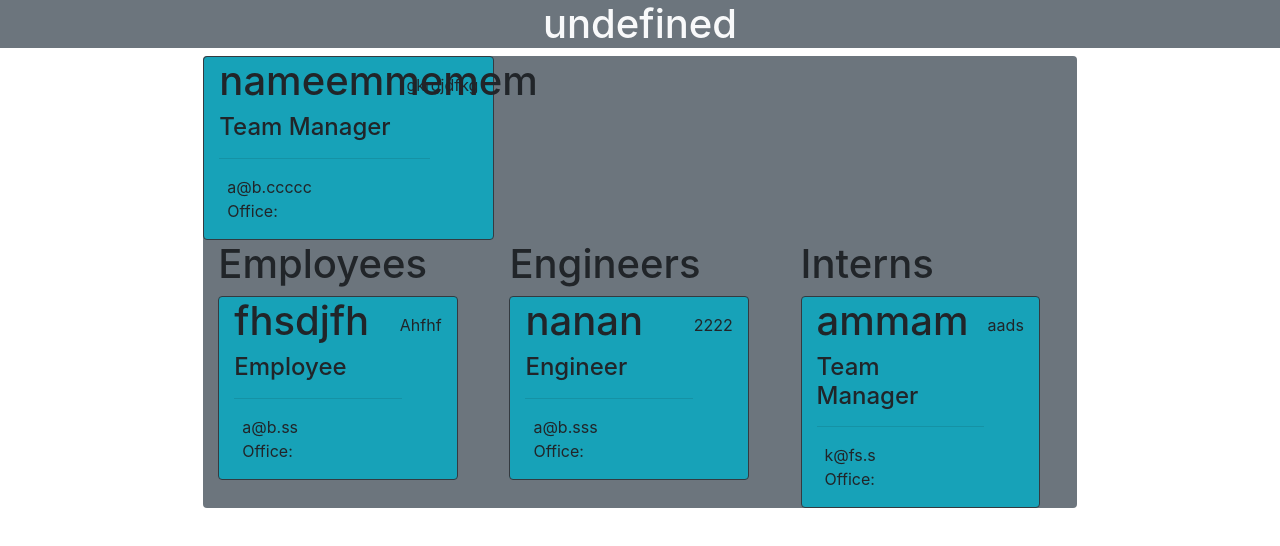
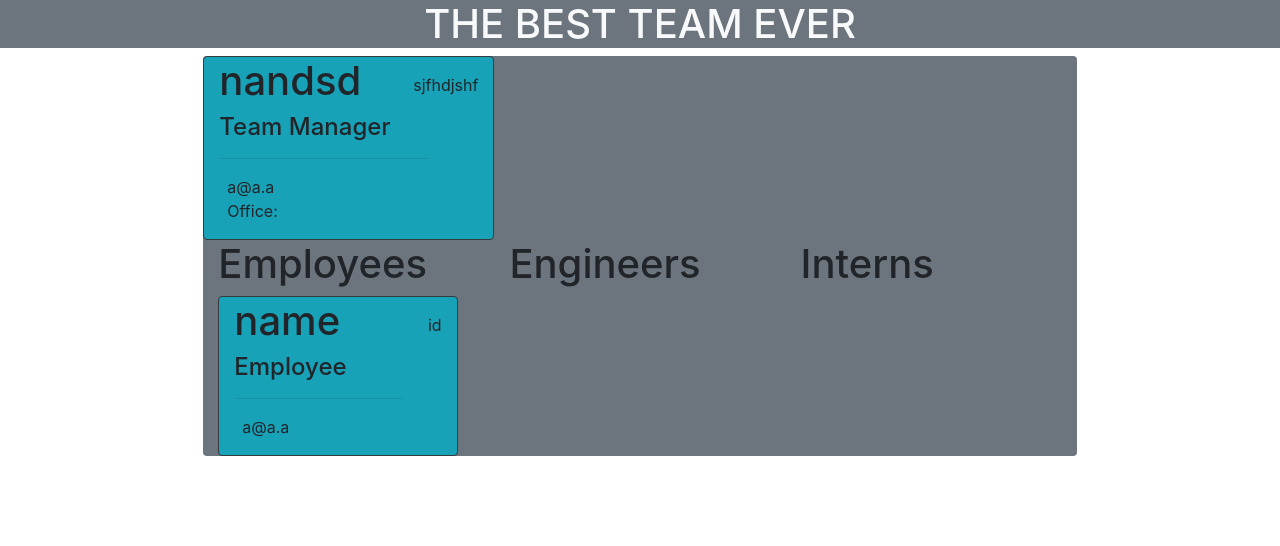
Before and after one commit to AZGchip/Team_Manager, a website: page Develop/team.html in a window 1280 px wide. Drawn offline with nearby package versions, Linux system fonts and the light colour scheme.

Commit message:
fixed issue with team being undifined. added office number to template literal

```diff
--- a/Develop/team.html
+++ b/Develop/team.html
@@ -17,7 +17,7 @@
 <body>
     <div class="row">
         <div class="col-12">
-            <h1 class="text-center bg-secondary text-light ">undefined</h1>
+            <h1 class="text-center bg-secondary text-light ">THE BEST TEAM EVER</h1>
         </div>
     </div>
     <div class="row containter">
@@ -26,16 +26,16 @@
                         <div class="col-4  bg-info border border-dark rounded">
                             <div class="row">
                                 <div class="col-10">
-                                    <h1>nameemmemem</h1>
+                                    <h1>nandsd</h1>
                                     <h4>Team Manager</h4>
                                     <hr>
                                     <ul class="pl-2">
-                                        <li>a@b.ccccc</li>
+                                        <li>a@a.a</li>
                                         <li>Office:</li>
                                     </ul>
                                 </div>
                                 <div class="col-2">
-                                    <p class="pt-3 float-right">gkrgjdfkg</p>
+                                    <p class="pt-3 float-right">sjfhdjshf</p>
                                 </div>
                                 <p></p>
                             </div>
@@ -51,16 +51,15 @@
                         <div class="col-11  bg-info border border-dark rounded">
                             <div class="row">
                                 <div class="col-10">
-                                    <h1>fhsdjfh</h1>
+                                    <h1>name</h1>
                                     <h4>Employee</h4>
                                     <hr>
                                     <ul class="pl-2">
-                                        <li>a@b.ss</li>
-                                        <li>Office:</li>
+                                        <li>a@a.a</li>
                                     </ul>
                                 </div>
                                 <div class="col-2">
-                                    <p class="pt-3 float-right">Ahfhf</p>
+                                    <p class="pt-3 float-right">id</p>
                                 </div>
                                 <p></p>
                             </div>
@@ -71,46 +70,10 @@
                 <div class="col-md-4">
                     <h1>Engineers</h1>
 
-                        <div class="col-11  bg-info border border-dark rounded">
-                            <div class="row">
-                                <div class="col-10">
-                                    <h1>nanan</h1>
-                                    <h4>Engineer</h4>
-                                    <hr>
-                                    <ul class="pl-2">
-                                        <li>a@b.sss</li>
-                                        <li>Office:</li>
-                                    </ul>
-                                </div>
-                                <div class="col-2">
-                                    <p class="pt-3 float-right">2222</p>
-                                </div>
-                                <p></p>
-                            </div>
-                        </div>
-
                 </div>
                 <!-- column 3 -->
                 <div class="col-md-4">
                     <h1>Interns</h1>
-
-                        <div class="col-11  bg-info border border-dark rounded">
-                            <div class="row">
-                                <div class="col-10">
-                                    <h1>ammam</h1>
-                                    <h4>Team Manager</h4>
-                                    <hr>
-                                    <ul class="pl-2">
-                                        <li>k@fs.s</li>
-                                        <li>Office:</li>
-                                    </ul>
-                                </div>
-                                <div class="col-2">
-                                    <p class="pt-3 float-right">aads</p>
-                                </div>
-                                <p></p>
-                            </div>
-                        </div>
 
                 </div>
 
```
Also changed, not shown: Develop/app.js (+5 -3 lines), Develop/template.js (+3 -6 lines).
